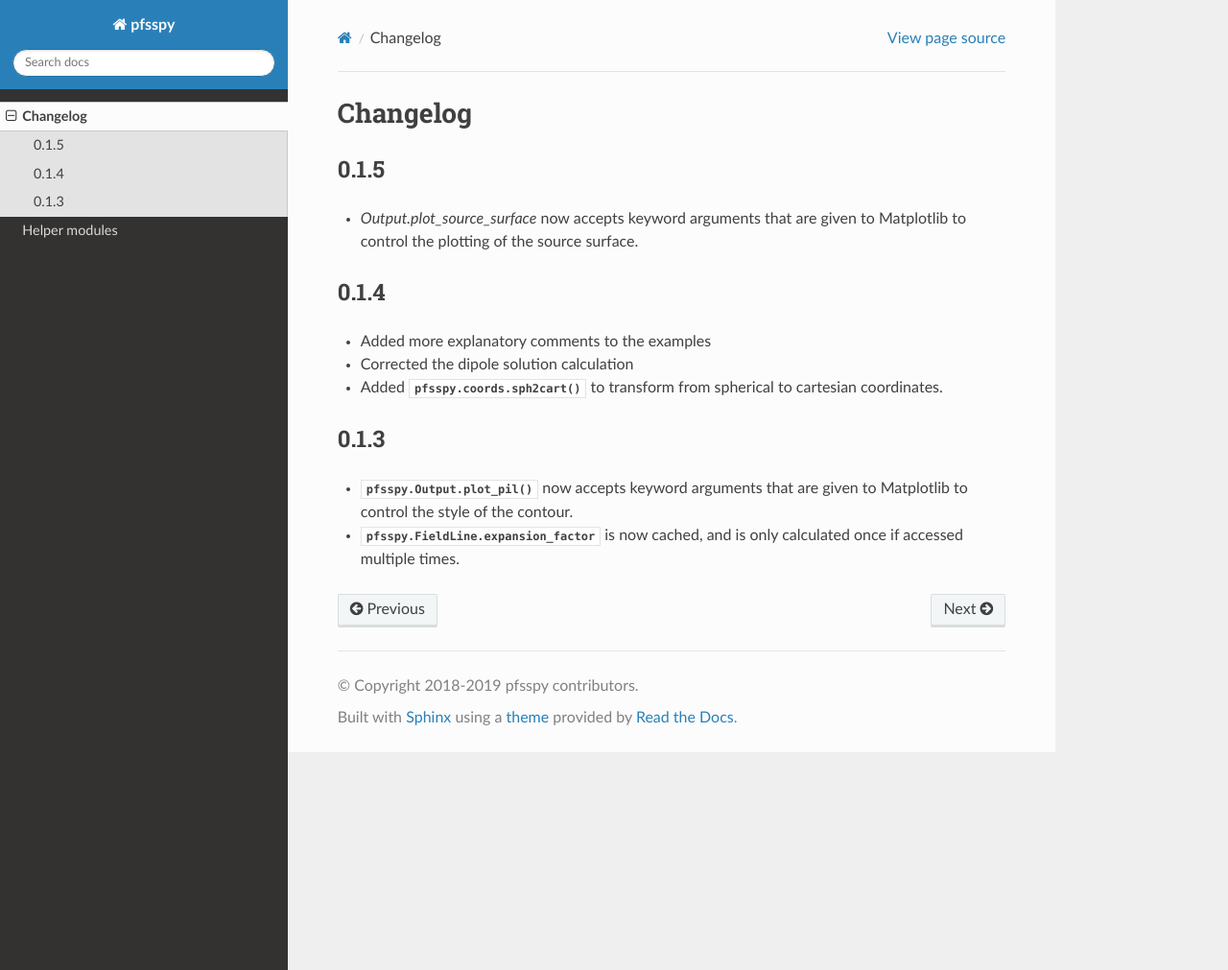
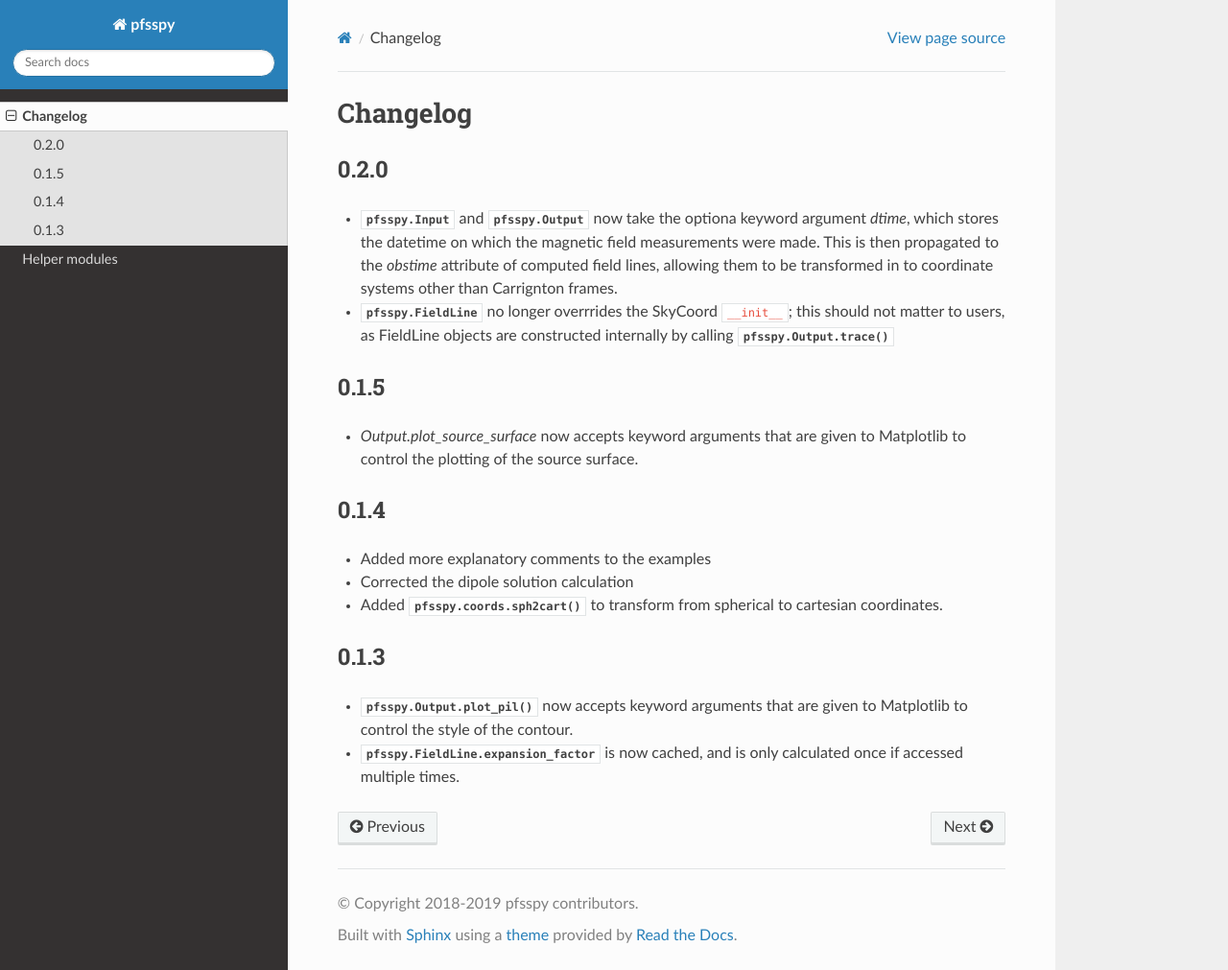
Before and after one commit to sunpy/sunkit-magex, a Sphinx documentation site: the page built from docs/changes.rst, in a window 1280 px wide and 1011 px high. Shown: the whole window at 96% size. Built offline with Sphinx 7.4.7 and the Read the Docs theme 2.0.0, drawn with Linux system fonts in a browser that asks for light colours; pages that are not in the unit, such as notebooks, are missing from menus.

Commit message:
Add changelog

```diff
--- a/docs/changes.rst
+++ b/docs/changes.rst
@@ -1,5 +1,17 @@
 Changelog
 =========
+
+0.2.0
+-----
+
+- :class:`pfsspy.Input` and :class:`pfsspy.Output` now take the optiona keyword
+  argument *dtime*, which stores the datetime on which the magnetic field
+  measurements were made. This is then propagated to the *obstime* attribute
+  of computed field lines, allowing them to be transformed in to coordinate
+  systems other than Carrignton frames.
+- :class:`pfsspy.FieldLine` no longer overrrides the SkyCoord ``__init__``;
+  this should not matter to users, as FieldLine objects are constructed
+  internally by calling :meth:`pfsspy.Output.trace`
 
 0.1.5
 -----
```
Also changed, not shown: 1 other file.
